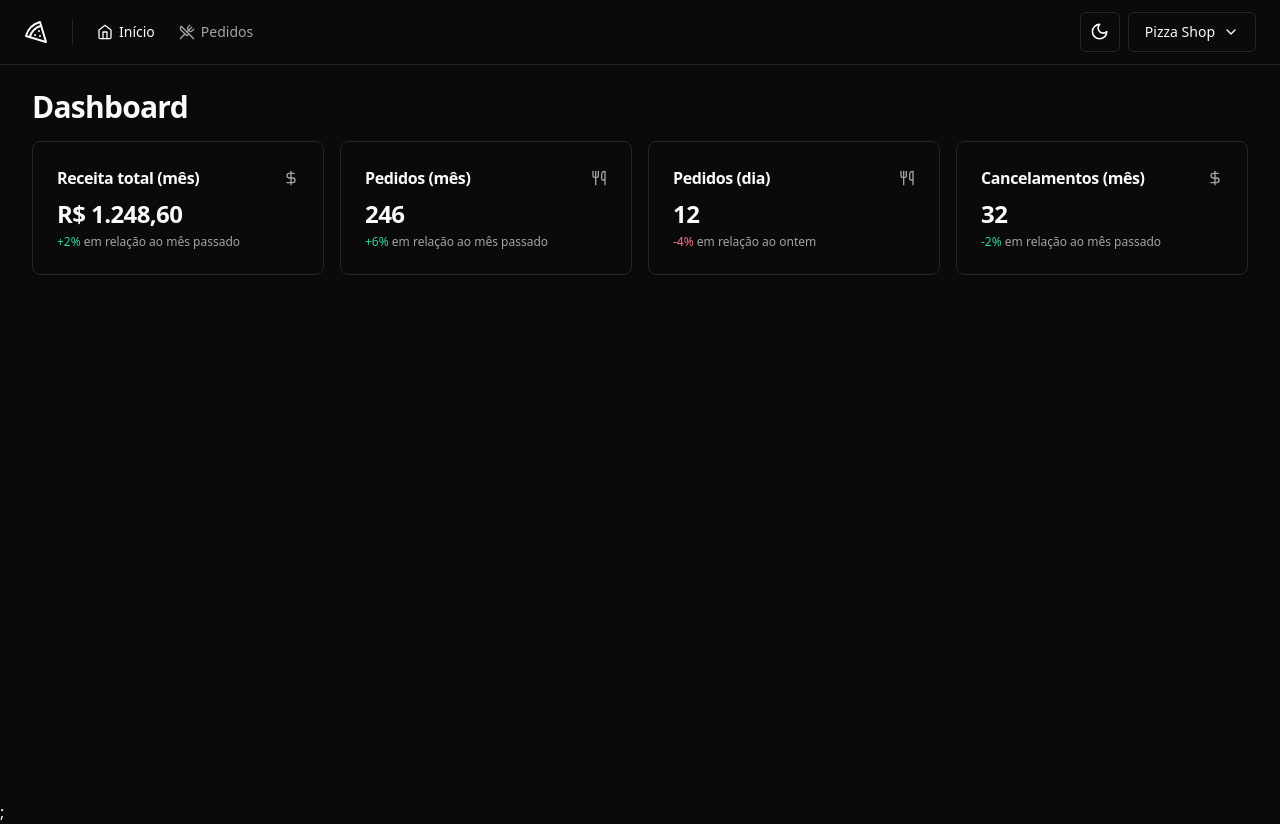
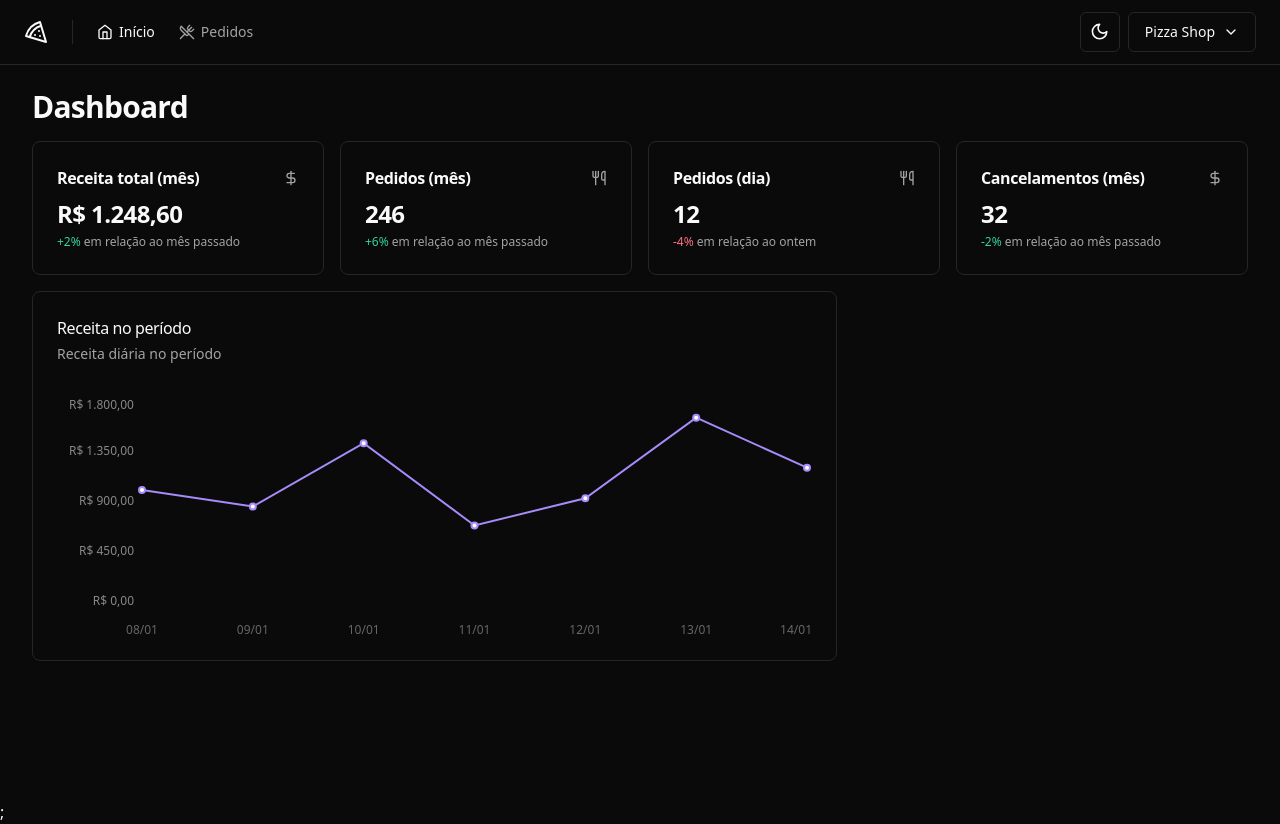
Before and after one commit to AloisSailer/pizzaShop02, a React (Vite) app in the folder pizzashop/: page / in a window 1280 px wide. Built offline with nearby package versions, Linux system fonts and the light colour scheme.

Commit message:
começado Dashboard

```diff
--- a/pizzashop/package.json
+++ b/pizzashop/package.json
@@ -27,6 +27,7 @@
     "react-helmet-async": "^2.0.4",
     "react-hook-form": "^7.49.2",
     "react-router-dom": "^6.21.1",
+    "recharts": "^2.10.4",
     "sonner": "^1.3.1",
     "sort-by": "^0.0.2",
     "tailwind-merge": "^2.2.0",
--- a/pizzashop/src/pages/app/dashboard/dashboard.tsx
+++ b/pizzashop/src/pages/app/dashboard/dashboard.tsx
@@ -4,6 +4,7 @@
 import { MonthCanceledOrdersAmountCard } from "./month-canceled-orders-card";
 import { MonthOrdersAmountCard } from "./month-orders-amount-card.";
 import { MonthRevenueCard } from "./month-revenue-card";
+import { RevenueChart } from "./revenue-chart";
 
 export function Dashboard() {
   return (
@@ -17,6 +18,9 @@
           <DayOdersAmountCard />
           <MonthCanceledOrdersAmountCard />
         </div>
+        <div className="grid grid-cols-9 gap-4">
+          <RevenueChart />
+        </div>
       </div>
     </>
   );
--- /dev/null
+++ b/pizzashop/src/pages/app/dashboard/revenue-chart.tsx
@@ -0,0 +1,68 @@
+import {
+  Card,
+  CardContent,
+  CardDescription,
+  CardHeader,
+  CardTitle,
+} from "@/components/ui/card";
+
+import colors from "tailwindcss/colors";
+
+import {
+  ResponsiveContainer,
+  LineChart,
+  XAxis,
+  YAxis,
+  CartesianGrid,
+  Line,
+  Tooltip,
+} from "recharts/";
+
+const data = [
+  { date: "08/01", revenue: 1000 },
+  { date: "09/01", revenue: 850 },
+  { date: "10/01", revenue: 1420 },
+  { date: "11/01", revenue: 680 },
+  { date: "12/01", revenue: 925 },
+  { date: "13/01", revenue: 1650 },
+  { date: "14/01", revenue: 1200 },
+];
+export function RevenueChart() {
+  return (
+    <Card className="col-span-6">
+      <CardHeader className="flex-row items-center justify-between pb-8">
+        <div className="space-y-1">
+          <CardTitle className="text-base font-medium">
+            Receita no período
+          </CardTitle>
+          <CardDescription>Receita diária no período</CardDescription>
+        </div>
+      </CardHeader>
+      <CardContent>
+        <ResponsiveContainer width="100%" height={240}>
+          <LineChart data={data} style={{ fontSize: 12 }}>
+            <XAxis dataKey="date" tickLine={false} axisLine={false} dy={16} />
+            <YAxis
+              stroke="#888"
+              axisLine={false}
+              tickLine={false}
+              width={80}
+              tickFormatter={(value: number) =>
+                value.toLocaleString("pt-BR", {
+                  style: "currency",
+                  currency: "BRL",
+                })
+              }
+            />
+            <Line
+              type="linear"
+              dataKey="revenue"
+              strokeWidth={2}
+              stroke={colors.violet["400"]}
+            ></Line>
+          </LineChart>
+        </ResponsiveContainer>
+      </CardContent>
+    </Card>
+  );
+}
```
Also changed, not shown: 1 other file (tests, documents, lock files or other folders).
